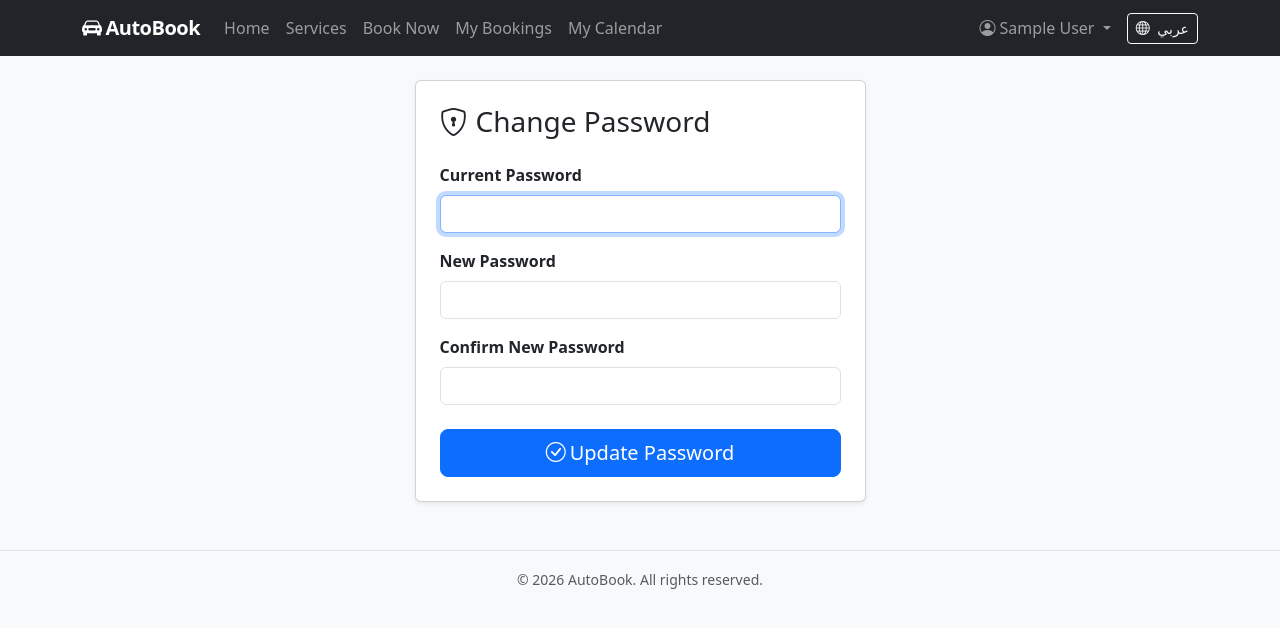
After one commit to knowelle28/autobook, a Flask app: page /auth/change-password in a window 1280 px wide. The commit adds this page. Shown: the top 628 px of the page. Run offline with Flask 3, Linux system fonts and the light colour scheme; the visitor is signed in with stand-in values (Sample User, id 1).

Commit message:
Add change password feature with user dropdown
Co-Authored-By: Claude Sonnet 4.6 <noreply@anthropic.com>

```diff
--- a/app/auth/routes.py
+++ b/app/auth/routes.py
@@ -68,6 +68,29 @@ def register():
     return render_template('auth/register.html')
 
 
+@bp.route('/change-password', methods=['GET', 'POST'])
+@login_required
+def change_password():
+    if request.method == 'POST':
+        current = request.form.get('current_password', '')
+        new = request.form.get('new_password', '')
+        confirm = request.form.get('confirm_password', '')
+
+        if not current_user.check_password(current):
+            flash('Current password is incorrect.', 'danger')
+        elif len(new) < 6:
+            flash('New password must be at least 6 characters.', 'danger')
+        elif new != confirm:
+            flash('New passwords do not match.', 'danger')
+        else:
+            current_user.set_password(new)
+            db.session.commit()
+            flash('Password updated successfully.', 'success')
+            return redirect(url_for('main.index'))
+
+    return render_template('auth/change_password.html')
+
+
 @bp.route('/logout')
 @login_required
 def logout():
--- a/app/i18n.py
+++ b/app/i18n.py
@@ -166,6 +166,13 @@ TRANSLATIONS = {
         'cal_detail_status': 'Status',
         'cal_detail_notes': 'Notes',
         'cal_close': 'Close',
+        # Change Password
+        'nav_change_password': 'Change Password',
+        'chpwd_title': 'Change Password',
+        'chpwd_current': 'Current Password',
+        'chpwd_new': 'New Password',
+        'chpwd_confirm': 'Confirm New Password',
+        'chpwd_submit': 'Update Password',
         # Common
         'min': 'min',
     },
@@ -336,6 +343,13 @@ TRANSLATIONS = {
         'cal_detail_status': '\u0627\u0644\u062d\u0627\u0644\u0629',
         'cal_detail_notes': '\u0645\u0644\u0627\u062d\u0638\u0627\u062a',
         'cal_close': '\u0625\u063a\u0644\u0627\u0642',
+        # Change Password
+        'nav_change_password': '\u062a\u063a\u064a\u064a\u0631 \u0643\u0644\u0645\u0629 \u0627\u0644\u0645\u0631\u0648\u0631',
+        'chpwd_title': '\u062a\u063a\u064a\u064a\u0631 \u0643\u0644\u0645\u0629 \u0627\u0644\u0645\u0631\u0648\u0631',
+        'chpwd_current': '\u0643\u0644\u0645\u0629 \u0627\u0644\u0645\u0631\u0648\u0631 \u0627\u0644\u062d\u0627\u0644\u064a\u0629',
+        'chpwd_new': '\u0643\u0644\u0645\u0629 \u0627\u0644\u0645\u0631\u0648\u0631 \u0627\u0644\u062c\u062f\u064a\u062f\u0629',
+        'chpwd_confirm': '\u062a\u0623\u0643\u064a\u062f \u0643\u0644\u0645\u0629 \u0627\u0644\u0645\u0631\u0648\u0631 \u0627\u0644\u062c\u062f\u064a\u062f\u0629',
+        'chpwd_submit': '\u062a\u062d\u062f\u064a\u062b \u0643\u0644\u0645\u0629 \u0627\u0644\u0645\u0631\u0648\u0631',
         # Common
         'min': '\u062f\u0642\u064a\u0642\u0629',
     },
--- /dev/null
+++ b/app/templates/auth/change_password.html
@@ -0,0 +1,35 @@
+{% extends 'base.html' %}
+{% block title %}Change Password – AutoBook{% endblock %}
+
+{% block content %}
+<div class="row justify-content-center">
+  <div class="col-md-5">
+    <div class="card shadow-sm">
+      <div class="card-body p-4">
+        <h3 class="card-title mb-4">
+          <i class="bi bi-shield-lock me-2"></i>{{ t('chpwd_title') }}
+        </h3>
+        <form method="POST" action="{{ url_for('auth.change_password') }}">
+          <div class="mb-3">
+            <label class="form-label fw-semibold" for="current_password">{{ t('chpwd_current') }}</label>
+            <input type="password" class="form-control" id="current_password" name="current_password" required autofocus>
+          </div>
+          <div class="mb-3">
+            <label class="form-label fw-semibold" for="new_password">{{ t('chpwd_new') }}</label>
+            <input type="password" class="form-control" id="new_password" name="new_password" required minlength="6">
+          </div>
+          <div class="mb-4">
+            <label class="form-label fw-semibold" for="confirm_password">{{ t('chpwd_confirm') }}</label>
+            <input type="password" class="form-control" id="confirm_password" name="confirm_password" required minlength="6">
+          </div>
+          <div class="d-grid">
+            <button type="submit" class="btn btn-primary btn-lg">
+              <i class="bi bi-check-circle me-1"></i>{{ t('chpwd_submit') }}
+            </button>
+          </div>
+        </form>
+      </div>
+    </div>
+  </div>
+</div>
+{% endblock %}
--- a/app/templates/base.html
+++ b/app/templates/base.html
@@ -62,13 +62,19 @@
         </ul>
         <ul class="navbar-nav ms-auto mb-2 mb-lg-0">
           {% if current_user.is_authenticated %}
-          <li class="nav-item">
-            <span class="nav-link text-light">
+          <li class="nav-item dropdown">
+            <a class="nav-link dropdown-toggle" href="#" data-bs-toggle="dropdown">
               <i class="bi bi-person-circle me-1"></i>{{ current_user.name }}
-            </span>
-          </li>
-          <li class="nav-item">
-            <a class="nav-link" href="{{ url_for('auth.logout') }}">{{ t('nav_logout') }}</a>
+            </a>
+            <ul class="dropdown-menu dropdown-menu-end">
+              <li><a class="dropdown-item" href="{{ url_for('auth.change_password') }}">
+                <i class="bi bi-shield-lock me-1"></i>{{ t('nav_change_password') }}
+              </a></li>
+              <li><hr class="dropdown-divider"></li>
+              <li><a class="dropdown-item" href="{{ url_for('auth.logout') }}">
+                <i class="bi bi-box-arrow-right me-1"></i>{{ t('nav_logout') }}
+              </a></li>
+            </ul>
           </li>
           {% else %}
           <li class="nav-item">
```
